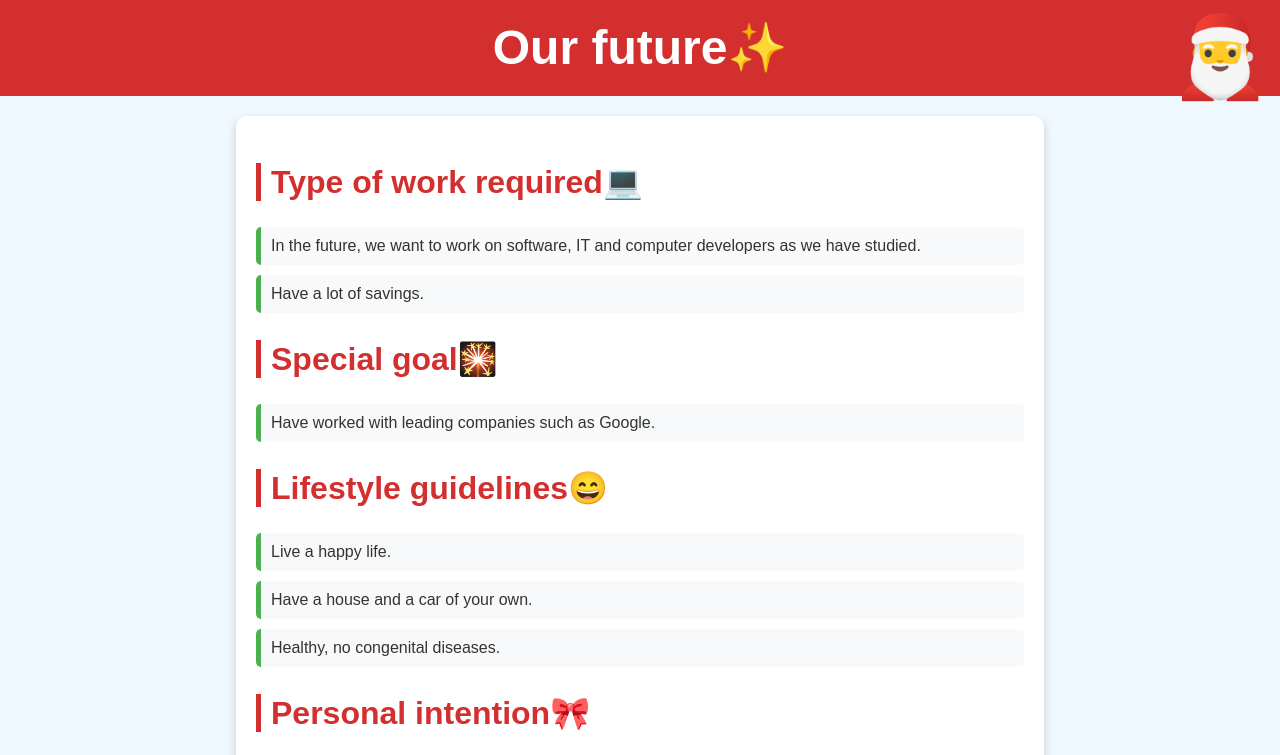
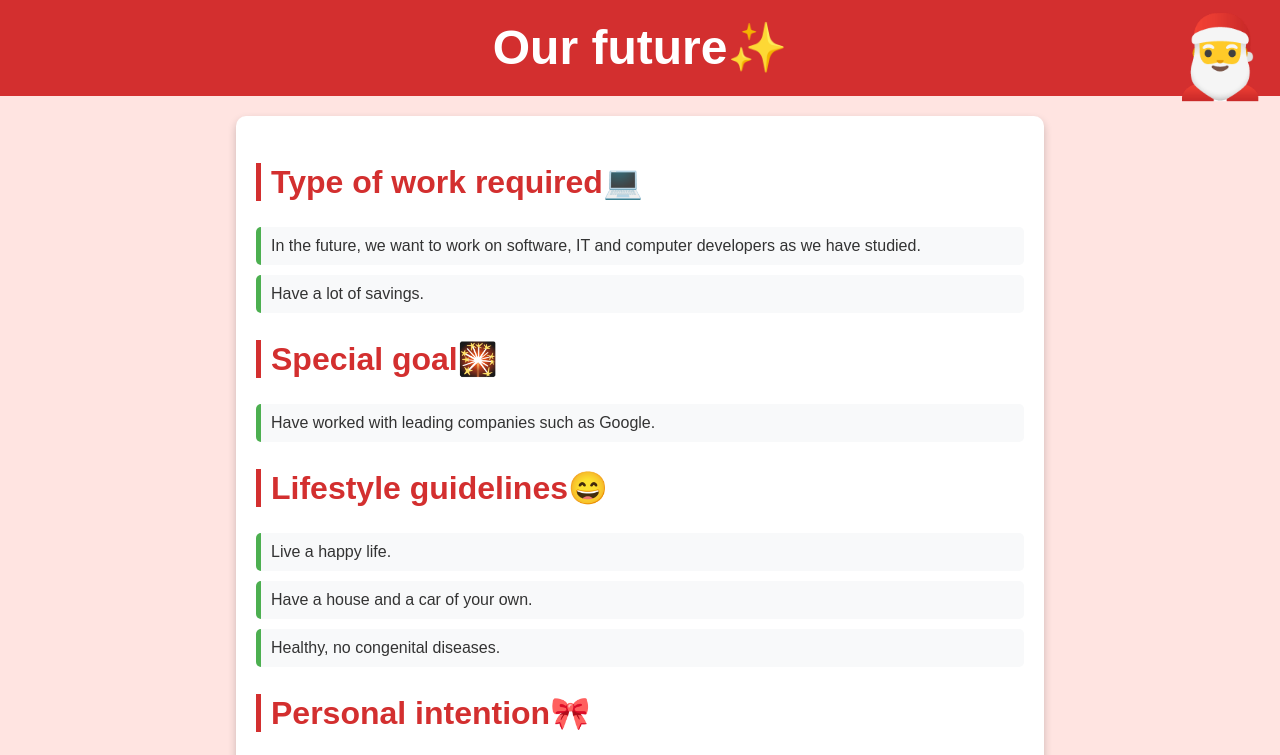
Before and after one commit to airk-owo/G12_OurCSTUStories, a plain HTML site: page ourfuture.html in a window 1280 px wide. Shown: the top 755 px of the page. Drawn offline with Linux system fonts and the light colour scheme.

Commit message:
modify the background

```diff
--- a/ourfuture.html
+++ b/ourfuture.html
@@ -9,7 +9,7 @@
             font-family: 'Arial',sans-serif;
             margin: 0;
             padding: 0;
-            background-color: #f0f8ff;
+            background-color: #ffe4e1;
             color:#333;
         }
         header {
```
